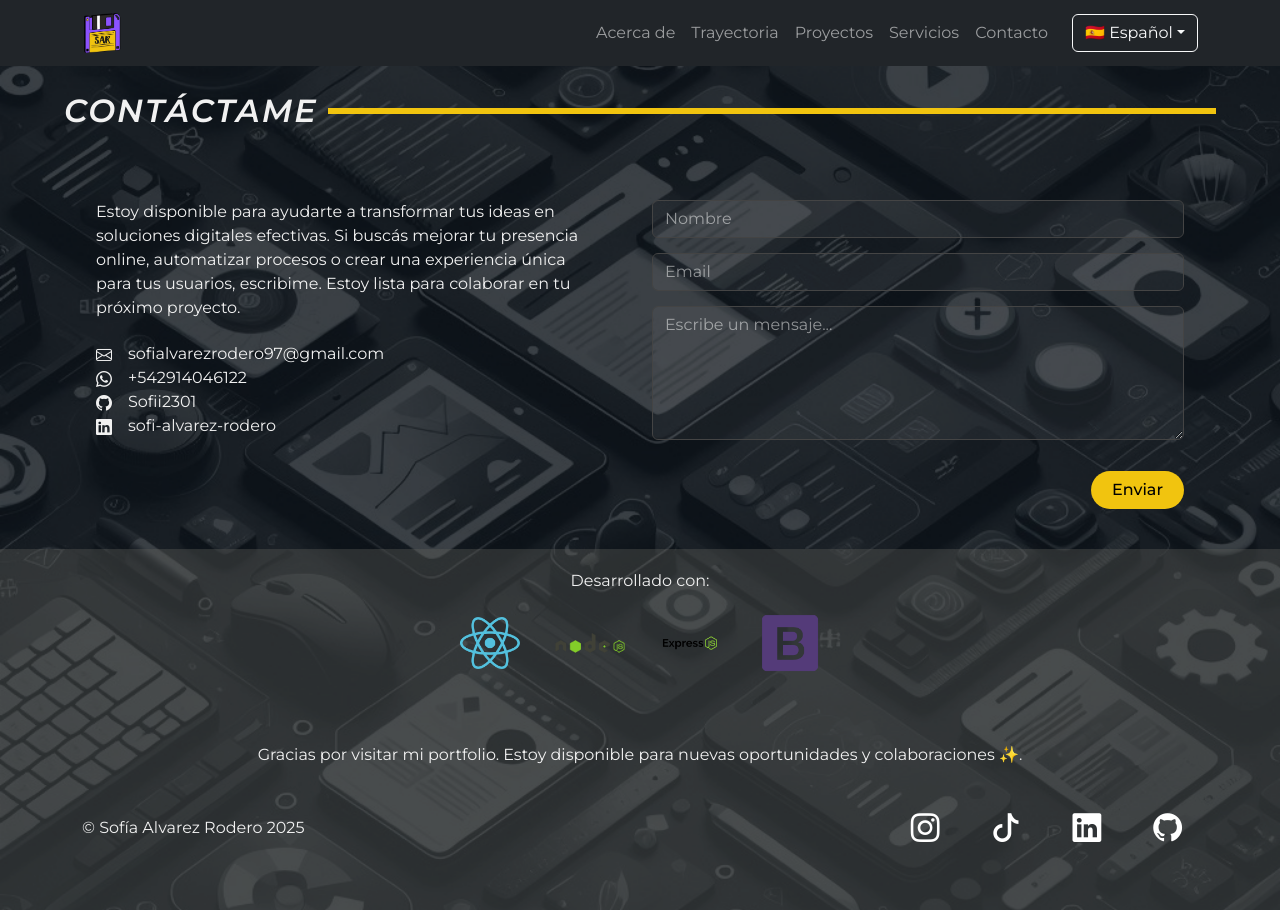
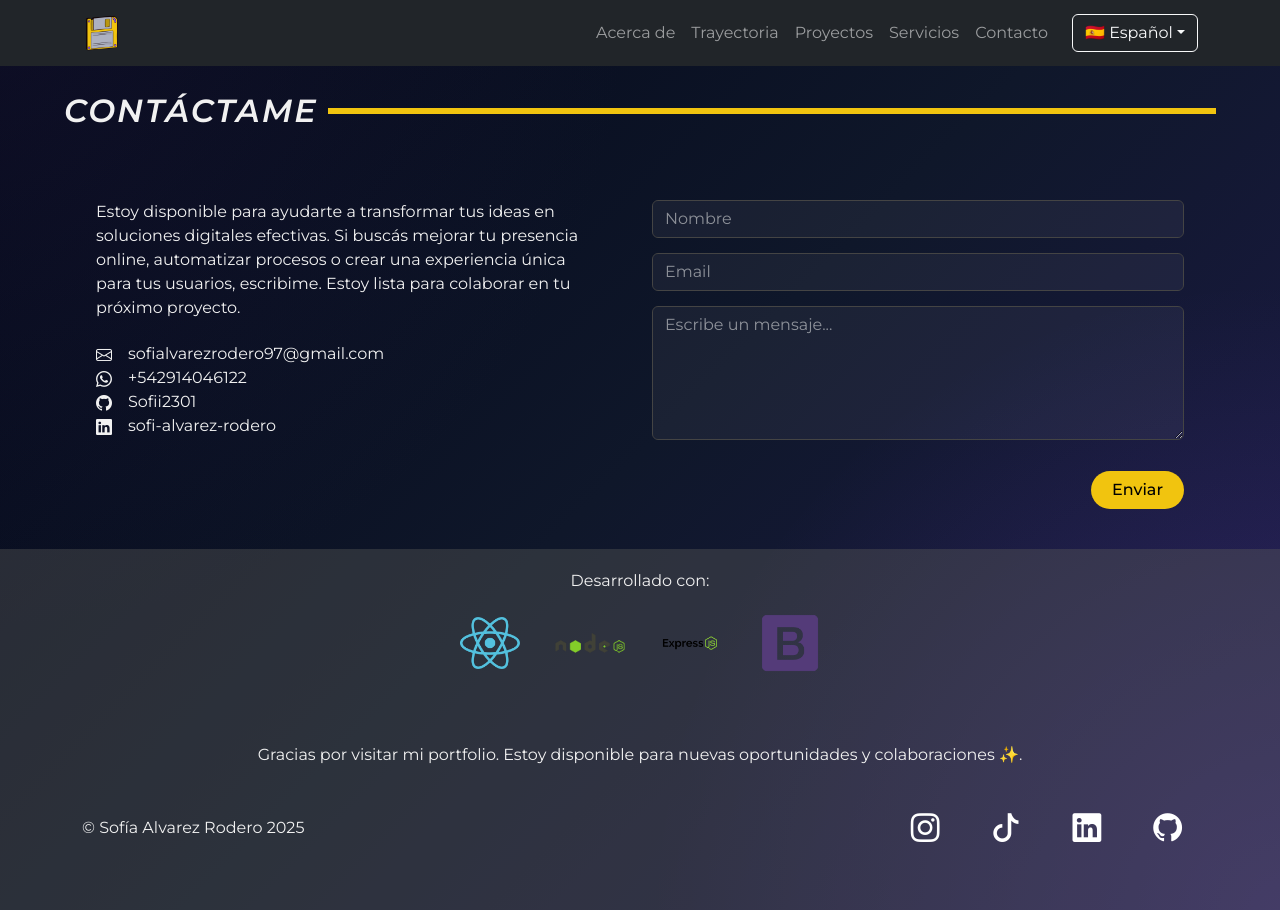
Before and after one commit to Sofii2301/my-portfolio-frontend, a React (Vite) app: page /contact in a window 1280 px wide. Built offline with nearby package versions, Linux system fonts and the light colour scheme.

Commit message:
update background and logo

```diff
--- a/src/index.css
+++ b/src/index.css
@@ -1,3 +1,7 @@
+@tailwind base;
+@tailwind components;
+@tailwind utilities;
+
 .mulish-italic {
   font-family: "Mulish", sans-serif;
   font-optical-sizing: auto;
--- a/src/layouts/MainLayout.jsx
+++ b/src/layouts/MainLayout.jsx
@@ -2,22 +2,10 @@ import Navbar from "../components/organisms/Navbar/Navbar";
 import Snackbar from "../components/atoms/Snackbar/Snackbar"
 import Footer from "../components/organisms/Footer/Footer";
 import "./mainLayout.css";
-import backgroundImage from "../assets/background_home.png";
 
 export default function MainLayout({ children }) {
     return (
-    <div
-        className="layout-container montserrat-regular"
-        style={{
-            backgroundImage: `url(${backgroundImage})`,
-            backgroundSize: "cover",
-            backgroundPosition: "center",
-            backgroundRepeat: "no-repeat",
-        }}
-    >
-        {/* Background with Overlay (for the ENTIRE page) */}
-        <div className="background-overlay"></div>
-
+        <div className="layout-container montserrat-regular" >
             {/* Navbar */}
             <Navbar />
 
--- a/src/layouts/mainLayout.css
+++ b/src/layouts/mainLayout.css
@@ -5,27 +5,22 @@
     display: flex;
     flex-direction: column;
     overflow: hidden;
-}
-
-.layout-container::before {
-    content: "";
-    position: fixed;
-    top: 0;
-    left: 0;
-    width: 100vw;
-    height: 100vh;
-    z-index: -2;
-}
-
-/* Dark layer to improve text visibility */
-.background-overlay {
-    position: absolute;
-    top: 0;
-    left: 0;
-    width: 100vw;
-    height: 100vh;
-    background: rgba(0, 0, 0, 0.5);
-    z-index: -1;
+    background: radial-gradient(
+        circle at top left,
+        rgba(48, 36, 78, 0.25),
+        transparent 40%
+    ),
+    radial-gradient(
+        circle at bottom right,
+        rgba(139, 92, 246, 0.2),
+        transparent 40%
+    ),
+    linear-gradient(
+        135deg,
+        #020617,
+        #0f172a,
+        #1e1b4b
+    );
 }
 
 .page-content {
```
Also changed, not shown: public/images/logo.png. Lines whose indentation alone changed are shown as unchanged.
